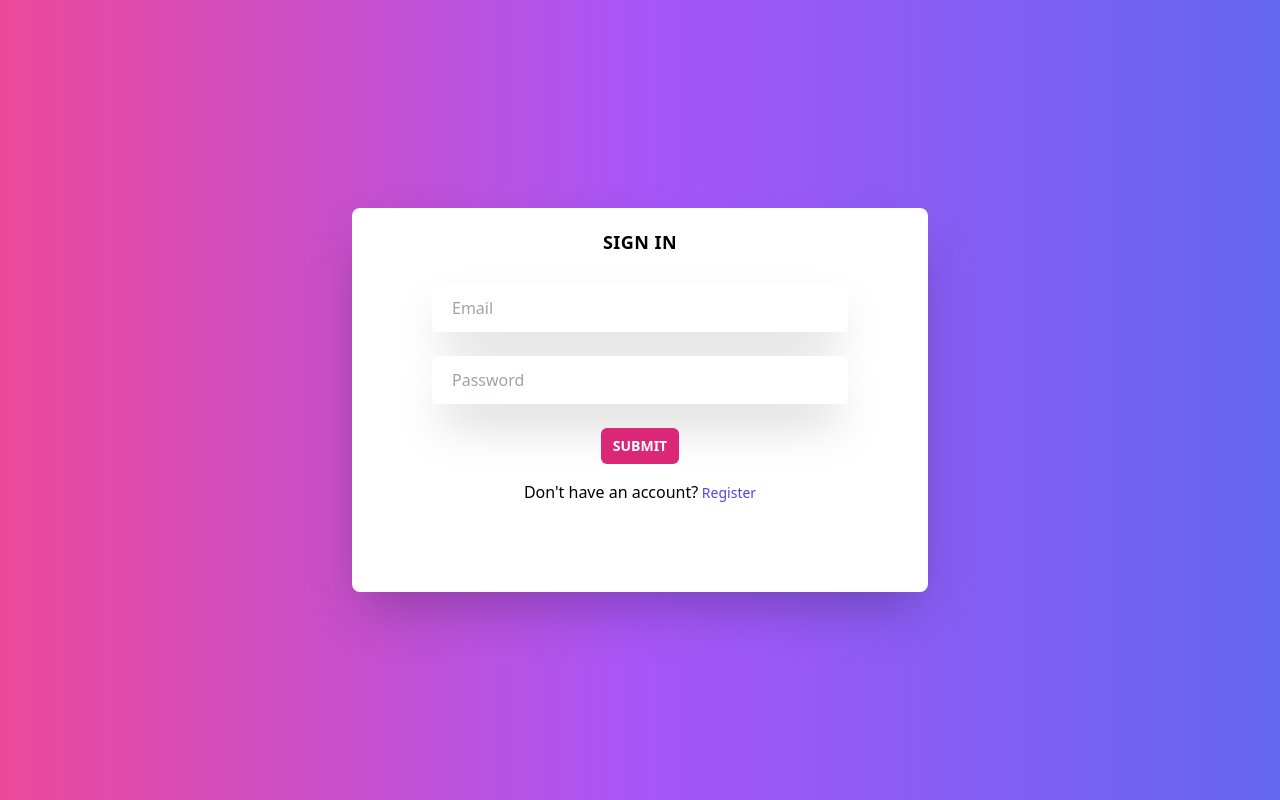
After one commit to Karenmiano/Random_Hunt, a Flask app: page /login in a window 1280 px wide. The commit adds this page. Run offline with Flask 3, Linux system fonts and the light colour scheme.

```diff
--- a/src/__init__.py
+++ b/src/__init__.py
@@ -1,7 +1,7 @@
 from flask_bcrypt import Bcrypt
 from decouple import config
 from flask import Flask, render_template
-from flask_login import LoginManager
+from flask_login import LoginManager, current_user
 from flask_migrate import Migrate
 from flask_sqlalchemy import SQLAlchemy
 
@@ -10,19 +10,25 @@ app.config.from_object(config("APP_SETTINGS"))
 
 login_manager = LoginManager()
 login_manager.init_app(app)
+login_manager.login_view = 'accounts.login'
 
 bcrypt = Bcrypt(app)
 db = SQLAlchemy(app)
 migrate = Migrate(app, db)
 
-from src.accounts.models import User
+from src.models.user import User
 @login_manager.user_loader
 def load_user(user_id):
     return User.query.filter(User.id == int(user_id)).first()
 
 @app.route("/")
 def home():
+    # if current_user.is_authenticated:
+    #     return "See you soon!"
     return render_template("home.html", title="Home")
+
+from src.models.files import File
+
 
 from src.accounts.views import accounts_bp
 app.register_blueprint(accounts_bp)
--- a/src/accounts/forms.py
+++ b/src/accounts/forms.py
@@ -4,7 +4,7 @@ Defines the login and registration forms of app
 from flask_wtf import FlaskForm
 from wtforms import EmailField, PasswordField
 from wtforms.validators import DataRequired, Email, EqualTo, Length
-from src.accounts.models import User
+from src.models.user import User
 
 
 class RegistrationForm(FlaskForm):
--- a/src/accounts/views.py
+++ b/src/accounts/views.py
@@ -1,16 +1,21 @@
-from flask import Blueprint, flash, render_template, request
-from flask_login import current_user, login_user
+"""
+Defines blueprint used to handle user account
+    - Registration
+    - Login
+    - Logout
+"""
+from flask import Blueprint, flash, render_template, redirect, url_for, request
+from flask_login import current_user, login_user, logout_user, login_required
 from src import db, bcrypt
 from src.accounts.forms import RegistrationForm, LoginForm
-from src.accounts.models import User
+from src.models.user import User
 
 
 accounts_bp = Blueprint("accounts", __name__)
 
 @accounts_bp.route("/register", methods=["GET", "POST"])
 def register():
-    # if current_user.is_authenticated:
-    #     return render_template("home.html")
+    """Handles user Registration"""
     form = RegistrationForm()
     if form.validate_on_submit():
         new_user = User(email=form.email.data, password=form.password.data)
@@ -18,5 +23,29 @@ def register():
         db.session.commit()
         login_user(new_user)
         flash("You are now a registered user. Welcome!")
+        # will be function to start the application
         return render_template("home.html")
-    return render_template("register.html", title="Register", form=form)
+    return render_template("accounts/register.html", title="Register", form=form)
+
+@accounts_bp.route("/login", methods=["GET", "POST"])
+def login():
+    """Login existing users"""
+    if current_user.is_authenticated:
+        return redirect(url_for("home"))
+    form = LoginForm()
+    if form.validate_on_submit():
+        user = User.query.filter_by(email=form.email.data).first()
+        if user and bcrypt.check_password_hash(user.password, form.password.data):
+            login_user(user)
+            return redirect(url_for("home"))
+        else:
+            redirect(url_for("accounts.login"))
+            # render_template("login.html", title="Login", form=form)
+    return render_template("accounts/login.html", title="Login", form=form)
+
+@accounts_bp.route("/logout")
+@login_required
+def logout():
+    """Logout users"""
+    logout_user()
+    return redirect(url_for("home"))
--- a/src/static/css/styles.css
+++ b/src/static/css/styles.css
@@ -549,6 +549,11 @@ video {
   margin-right: 5rem;
 }
 
+.mx-5 {
+  margin-left: 1.25rem;
+  margin-right: 1.25rem;
+}
+
 .mx-auto {
   margin-left: auto;
   margin-right: auto;
@@ -578,6 +583,10 @@ video {
   margin-top: 9rem;
 }
 
+.mt-40 {
+  margin-top: 10rem;
+}
+
 .mt-5 {
   margin-top: 1.25rem;
 }
@@ -602,8 +611,16 @@ video {
   height: 16rem;
 }
 
+.h-96 {
+  height: 24rem;
+}
+
 .h-auto {
   height: auto;
+}
+
+.h-full {
+  height: 100%;
 }
 
 .min-h-screen {
@@ -666,9 +683,23 @@ video {
   background-color: rgb(255 255 255 / var(--tw-bg-opacity));
 }
 
-.bg-red-600 {
-  --tw-bg-opacity: 1;
-  background-color: rgb(220 38 38 / var(--tw-bg-opacity));
+.bg-gradient-to-l {
+  background-image: linear-gradient(to left, var(--tw-gradient-stops));
+}
+
+.from-indigo-500 {
+  --tw-gradient-from: #6366f1 var(--tw-gradient-from-position);
+  --tw-gradient-to: rgb(99 102 241 / 0) var(--tw-gradient-to-position);
+  --tw-gradient-stops: var(--tw-gradient-from), var(--tw-gradient-to);
+}
+
+.via-purple-500 {
+  --tw-gradient-to: rgb(168 85 247 / 0)  var(--tw-gradient-to-position);
+  --tw-gradient-stops: var(--tw-gradient-from), #a855f7 var(--tw-gradient-via-position), var(--tw-gradient-to);
+}
+
+.to-pink-500 {
+  --tw-gradient-to: #ec4899 var(--tw-gradient-to-position);
 }
 
 .bg-cover {
@@ -716,6 +747,10 @@ video {
   text-align: center;
 }
 
+.text-right {
+  text-align: right;
+}
+
 .text-3xl {
   font-size: 1.875rem;
   line-height: 2.25rem;
@@ -734,6 +769,11 @@ video {
 .text-sm {
   font-size: 0.875rem;
   line-height: 1.25rem;
+}
+
+.text-xs {
+  font-size: 0.75rem;
+  line-height: 1rem;
 }
 
 .font-light {
@@ -789,7 +829,16 @@ video {
 }
 
 @media (min-width: 768px) {
+  .md\:mx-auto {
+    margin-left: auto;
+    margin-right: auto;
+  }
+
   .md\:mt-40 {
     margin-top: 10rem;
   }
+
+  .md\:mt-52 {
+    margin-top: 13rem;
+  }
 }
--- /dev/null
+++ b/src/templates/accounts/login.html
@@ -0,0 +1,42 @@
+{% extends "base.html" %}
+{% block title %}{{ title }}{% endblock %}
+{% block content %}
+<body class="w-full h-full bg-gradient-to-l from-indigo-500 via-purple-500 to-pink-500">
+    <div class="max-w-xl md:mx-auto mx-5 bg-white shadow-2xl rounded-lg h-96 md:mt-52 mt-40">
+
+        <div class="text-center py-5">
+            <h1 class="text-lg font-semibold tracking-wide mb-2">SIGN IN</h1>
+        </div>
+
+        <form role="form" method="post" actions="{{ url_for('accounts.login') }}">
+            {{ form.csrf_token }}
+            <div class="text-center mx-20">
+
+                {{ form.email(placeholder="Email", class="w-full py-3 rounded-md shadow-2xl mb-6 pl-5") }}
+                {% if form.email.errors %}
+                    {% for error in form.email.errors %}
+                        {{ error }}
+                    {% endfor %}
+                {% endif %}
+
+                <br>
+
+                {{ form.password(placeholder="Password", class="w-full py-3 rounded-md shadow-2xl mb-6 pl-5") }}
+                {% if form.password.errors %}
+                    {% for error in form.password.errors %}
+                        {{ error }}
+                    {% endfor %}
+                {% endif %}
+
+                <br>
+
+                <input type="submit" value="SUBMIT" class="text-sm font-semibold bg-pink-600 py-2 px-3 rounded-md text-white hover:bg-indigo-600 mb-4">
+
+                <br>
+
+                <h1 class="">Don't have an account?<a href="{{ url_for('accounts.register') }}" class="text-sm font-medium text-indigo-600"> Register</a></h1>
+            </div>
+        </form>
+    </div>
+</body>
+{% endblock %}
--- a/src/templates/register.html
+++ b/src/templates/accounts/register.html
@@ -37,7 +37,7 @@
             <input type="submit" value="SUBMIT" class="text-sm font-semibold bg-pink-600 py-2 px-3 rounded-md text-white hover:bg-indigo-600 mb-4">
 
             <br>
-            <h1 class="">Already have an account? <a href="#" class="text-sm font-medium text-indigo-600">Sign In</a></h1>
+            <h1 class="">Already have an account? <a href="{{ url_for('accounts.login') }}" class="text-sm font-medium text-indigo-600">Sign In</a></h1>
         </div>
     </div>
 </form>
--- a/src/templates/base.html
+++ b/src/templates/base.html
@@ -6,7 +6,7 @@
     <title>Finding Mimo - {% block title %}{% endblock %}</title>
     <link rel="stylesheet" href="static/css/styles.css">
 </head>
-<body>
-    {% block content %}{% endblock %}
-</body>
+
+{% block content %}{% endblock %}
+
 </html>
--- /dev/null
+++ b/src/templates/explore/AI.html
@@ -0,0 +1 @@
+<p>About AI</p>
--- /dev/null
+++ b/src/templates/explore/baking.html
@@ -0,0 +1 @@
+<p>About baking</p>
--- /dev/null
+++ b/src/templates/explore/crossfit.html
@@ -0,0 +1 @@
+<p>About crossfit</p>
--- /dev/null
+++ b/src/templates/explore/embroidery.html
@@ -0,0 +1 @@
+<p>About embroidery</p>
--- /dev/null
+++ b/src/templates/explore/yoga.html
@@ -0,0 +1 @@
+<p>About yoga</p>
--- a/src/templates/home.html
+++ b/src/templates/home.html
@@ -1,12 +1,14 @@
 {% extends "base.html" %}
 {% block title %}{{ title }}{% endblock %}
 {% block content %}
+<body>
   <section class="flex flex-col min-h-screen text-white bg-center bg-cover bg-blend-overlay bg-fixed bg-black/2" style="background-image: url('static/images/boat.jpg')">
     <div class="px-5 flex justify-end">
       <nav class="flex gap-14 h-20 items-center">
         <a>Home</a>
-      <a>Login</a>
+        <a href="{{ url_for('accounts.login') }}">Login</a>
         <a href="{{ url_for('accounts.register') }}">Signup</a>
+        <a href="{{ url_for('accounts.logout') }}">Logout</a>
       </nav>
     </div>
 
@@ -20,4 +22,5 @@
   </section>
 
   <section class="h-64 bg-[#271022] "></section>
+</body>
 {% endblock %}
```
Also changed, not shown: migrations/versions/6f5bf54133d0_.py (added, +42 -0 lines), src/models/files.py (added, +32 -0 lines), src/models/user.py (renamed from src/accounts/models.py). Lines whose indentation alone changed are shown as unchanged.
